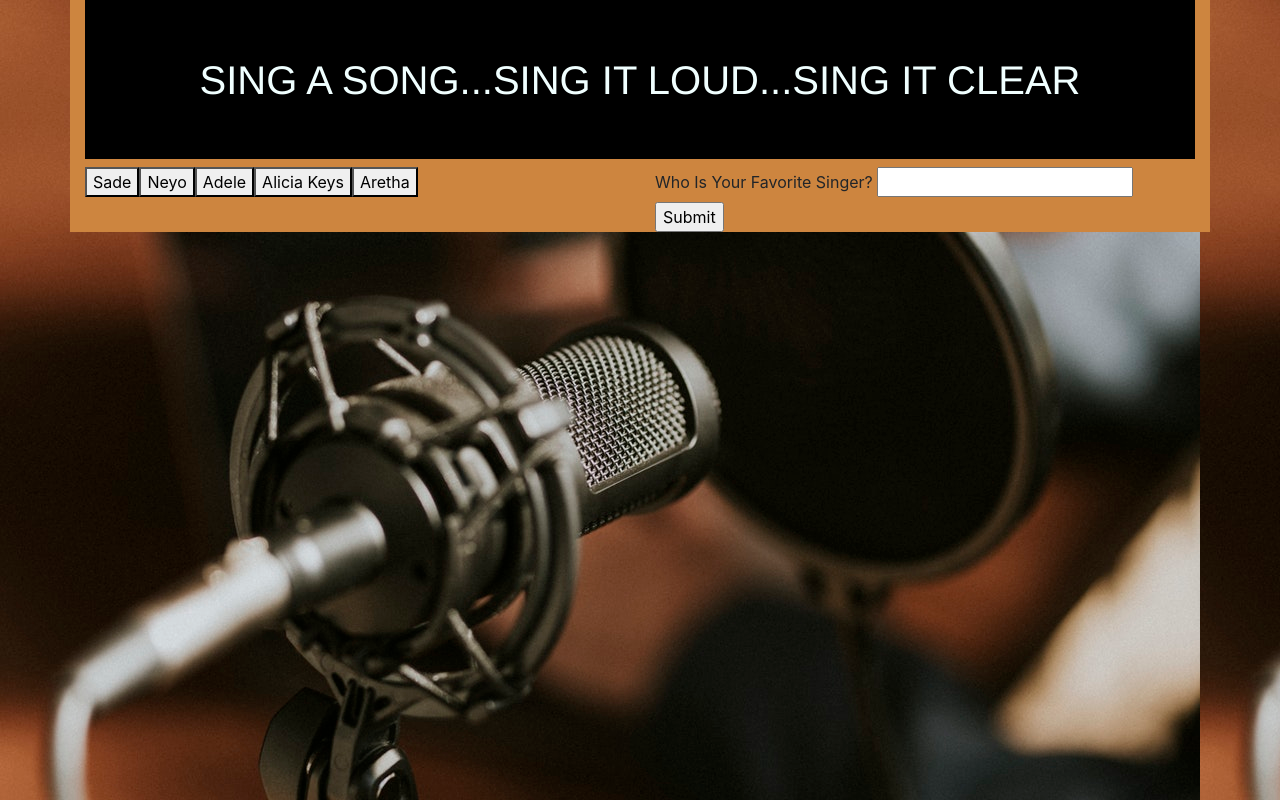
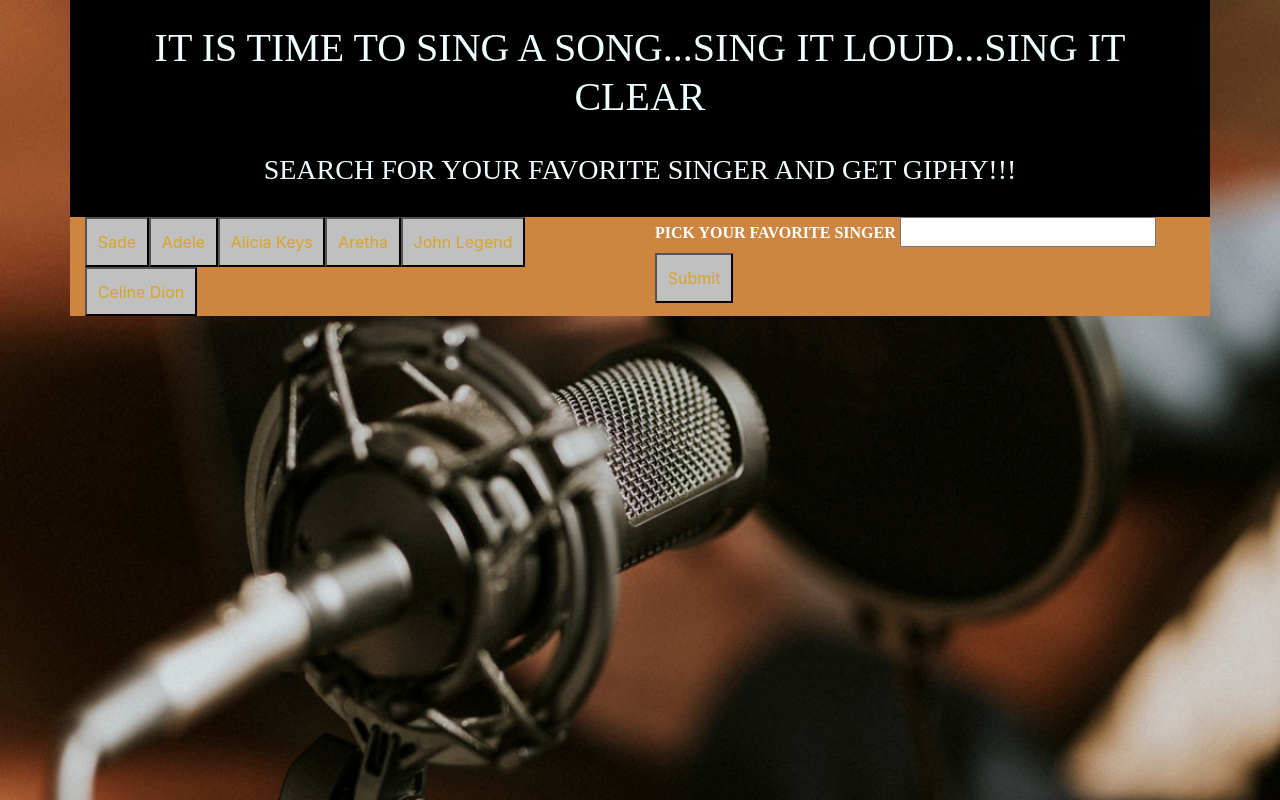
Before and after one commit to LisaSmithen/Giftastic, a plain HTML site: page index.html in a window 1280 px wide. Drawn offline with nearby package versions, Linux system fonts and the light colour scheme.

Commit message:
Additional styling was added to styling the titles, the buttons, fonts and layout

```diff
--- a/assets/css/style.css
+++ b/assets/css/style.css
@@ -1,20 +1,39 @@
 
-h1 {
+
+#microphone {
   background-color: black;
   color: azure;
   text-align: center;
-  padding-top: 5%;
-  padding-bottom: 5%;
-  font-family: 'Franklin Gothic Medium', 'Arial Narrow', Arial, sans-serif !important;
+  padding-top: 2%;
+  padding-bottom: 2%;
+
 
 }
 
+label {
+  font: bold !important;
+}
 body {
   background-image:  url(../images/microphone.jpg);
-  background-image: repeating-linear-gradient();
+  background-size: 100%;
   font-family: Georgia, 'Times New Roman', Times, serif;
+  font: bold;
 }
 
 .container {
   background-color: peru;
+
 }
+
+.searchButton {
+  padding: 2%;
+  color: goldenrod;
+  background-color: silver;
+}
+
+#addSinger {
+  background-color: silver;
+  color: goldenrod;
+  padding: 2%;
+  font-size: 16px;
+}
--- a/assets/javascript/javascript.js
+++ b/assets/javascript/javascript.js
@@ -6,7 +6,7 @@ $(function(){
 
 
 
- var singersArray = ["Sade", "Neyo", "Adele", "Alicia Keys", "Aretha"];
+ var singersArray = ["Sade", "Adele", "Alicia Keys", "Aretha", "John Legend", "Celine Dion"];
 
 
  function populateButtons(singersArray, classToAdd, areaToAddTo){
@@ -31,7 +31,7 @@ $(function(){
     })
 
     .done(function(response){
-            for(var i = 0; i < response.data.length; i++){
+        for(var i = 0; i < response.data.length; i++){
             var searchDiv = $('<div class="search-item">');
             var rating = response.data[i].rating;
             var p = $("<p>").text('Rating: ' + rating);
@@ -44,9 +44,12 @@ $(function(){
             image.attr('data-state', 'still');
             image.addClass('searchImage');
 
+
+            searchDiv.append(image);
             searchDiv.append(p);
-            searchDiv.append(image);
             $('#searches').append(searchDiv);
+
+
         }
 
     })
--- a/index.html
+++ b/index.html
@@ -9,14 +9,15 @@
   <link rel="stylesheet" href="https://stackpath.bootstrapcdn.com/bootstrap/4.3.1/css/bootstrap.min.css" integrity="sha384-ggOyR0iXCbMQv3Xipma34MD+dH/1fQ784/j6cY/iJTQUOhcWr7x9JvoRxT2MZw1T" crossorigin="anonymous">
 
  </head>
-
+ <b> <font face="verdana"> <Who Is Your Favorite Singer?</b> </font>
   <body>
 
     <div class="container">
       <div class="row">
-        <div class="col-md-12" microphone>
+        <div class="col-md-12" id="microphone">
 
-    <h1>SING A SONG...SING IT LOUD...SING IT CLEAR</h1>
+    <h1><font face="gayathri">IT IS TIME TO SING A SONG...SING IT LOUD...SING IT CLEAR</font></h1> <br>
+    <h3><font face="gayathri">SEARCH FOR YOUR FAVORITE SINGER AND GET GIPHY!!!</font></h3>
         </div>
       </div>
       <div class="row">
@@ -25,7 +26,7 @@
         </div>
         <div class="col-md-6">
      <form id="search-form">
-                <label for="search-input">Who Is Your Favorite Singer?</label>
+                <label for="search-input"> <b><font face="gayathri" color="white">PICK YOUR FAVORITE SINGER</font></b>  </label>
                <input type="text" id="search-input"
                    <br>
                <input id="addSinger" type="submit" value="Submit">
```
